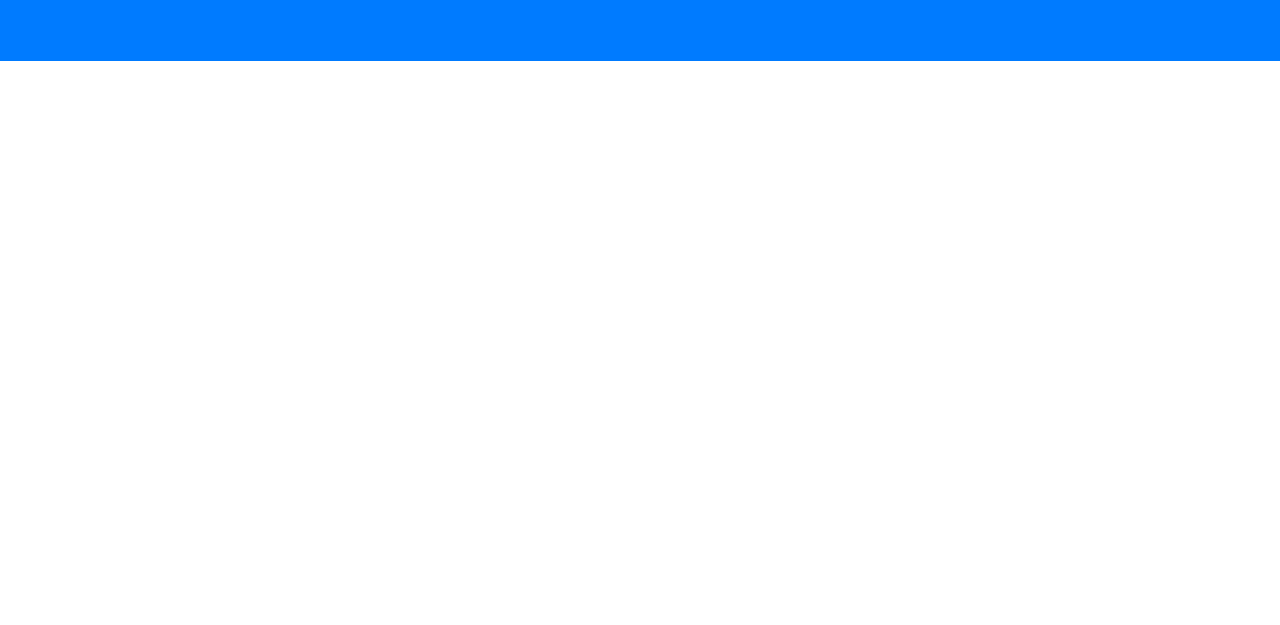
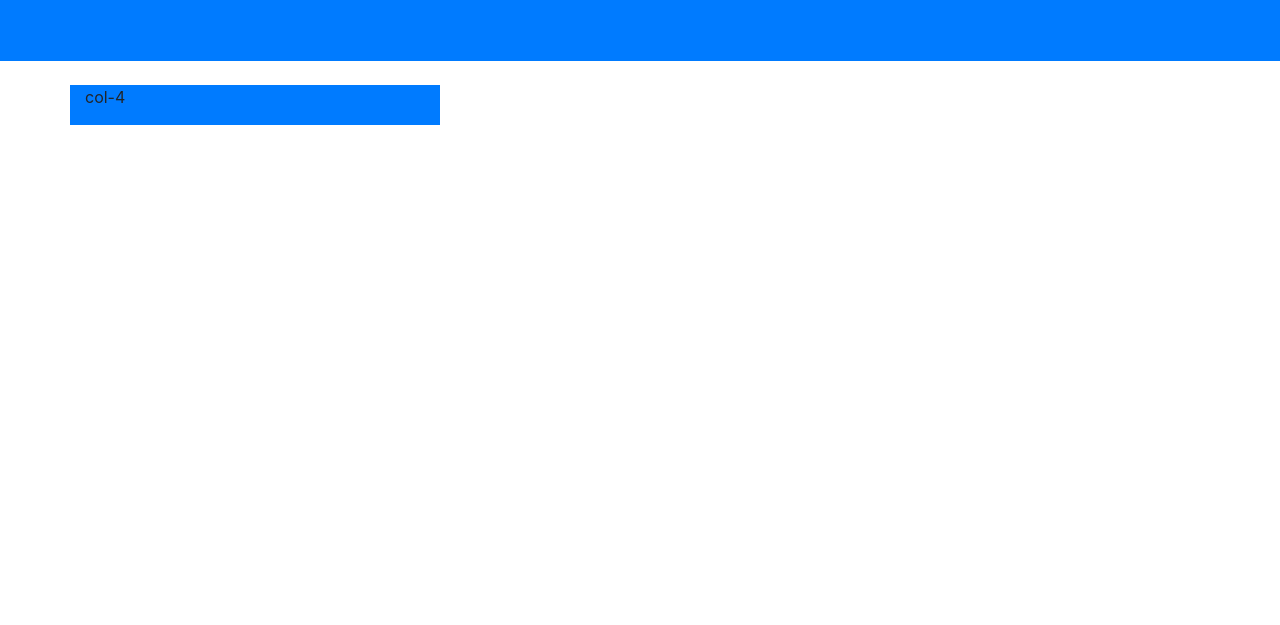
Before and after one commit to LorenzoB-collab/Ejercicios, a plain HTML site: page index.html in a window 1280 px wide. Shown: the part 175-800 px from the top of the page. Drawn offline with nearby package versions, Linux system fonts and the light colour scheme.

Commit message:
Update index.html

```diff
--- a/index.html
+++ b/index.html
@@ -23,6 +23,15 @@
         </div>
     </div>
 
+    <!-- Segundo ejercicio, grid row="col-12" el total de la pantalla es representado por 12, por tanto row="col-6,col-6" es toda la pantalla"
+     -->
+
+     <br>
+     <div class="container">
+      <div class="row col-4 bg-primary">
+          <p>col-4</p>
+      </div>
+     </div>
 
     <script src="https://code.jquery.com/jquery-3.5.1.slim.min.js"
         integrity="sha384-DfXdz2htPH0lsSSs5nCTpuj/zy4C+OGpamoFVy38MVBnE+IbbVYUew+OrCXaRkfj"
```
